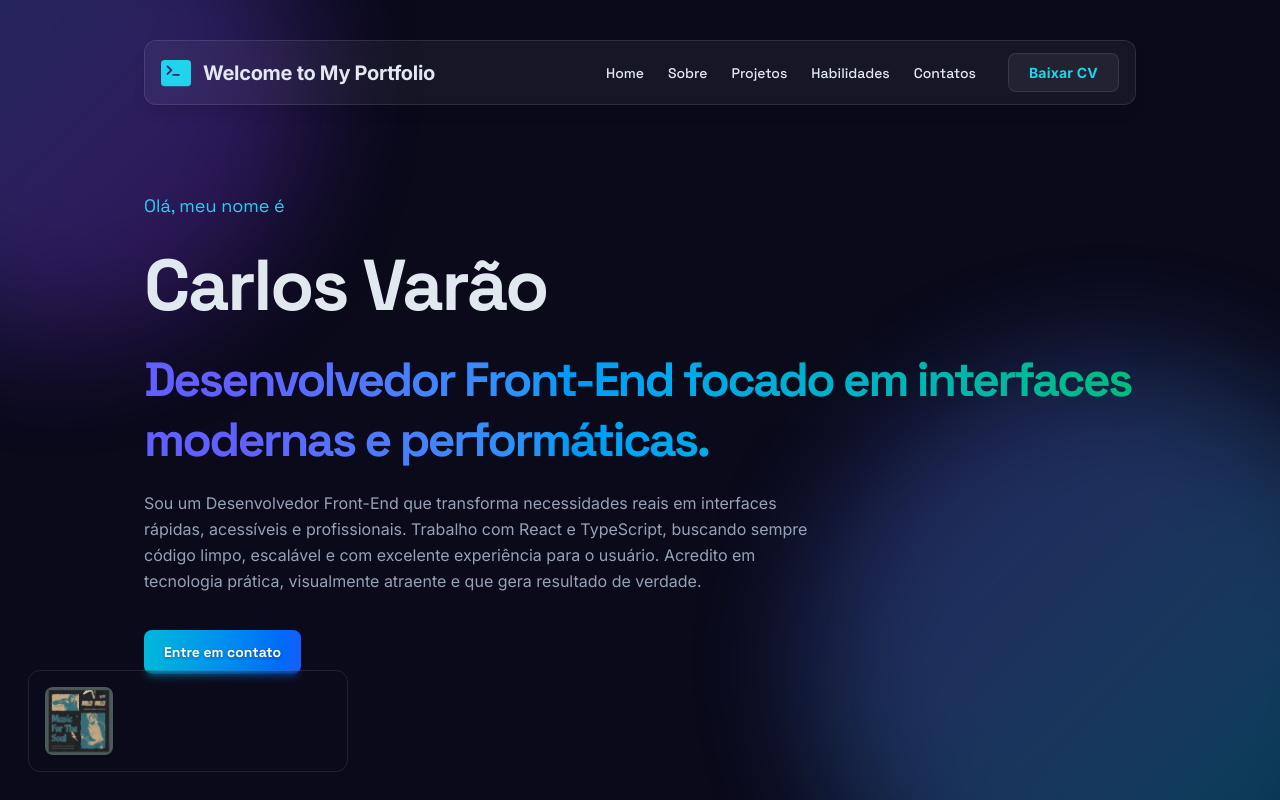
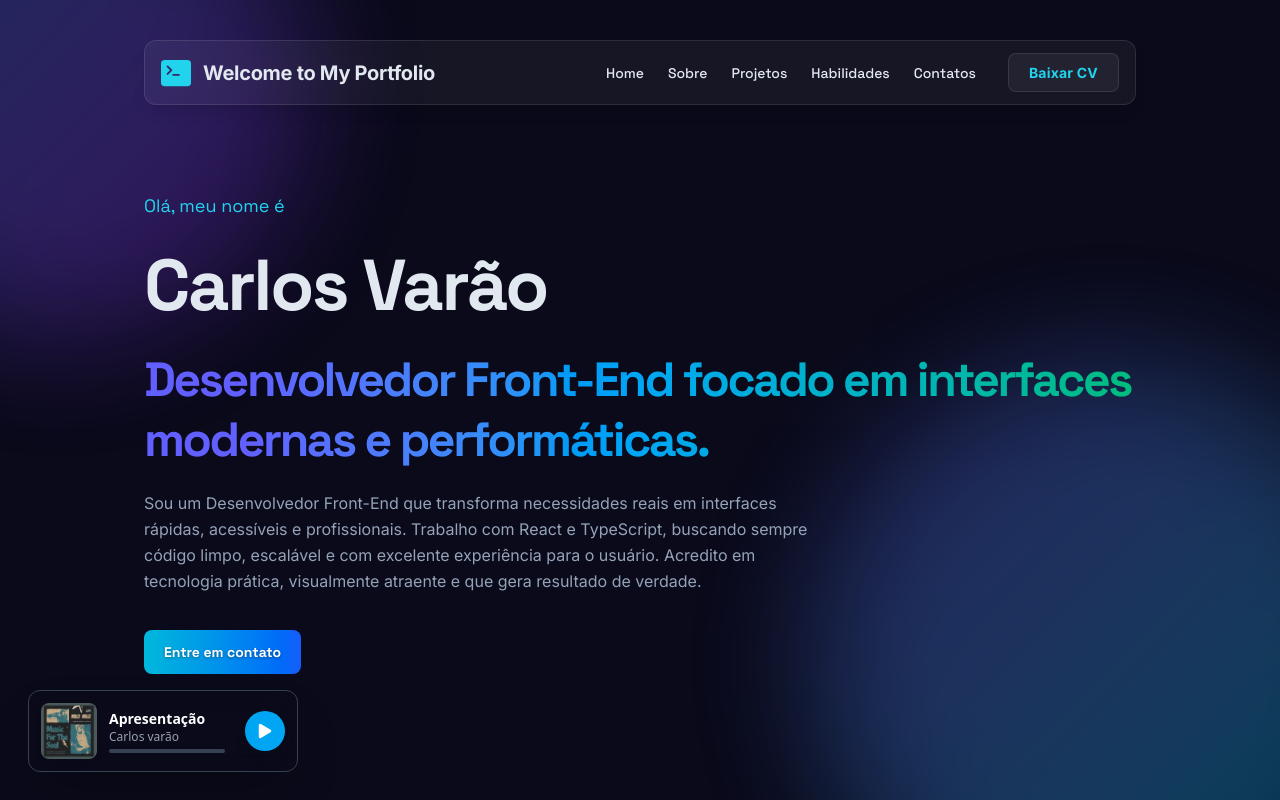
Before and after one commit to CarlosVarao/new_portfolio, a React (Vite) app: page / in a window 1280 px wide. Shown: the top 800 px of the page. Built offline with nearby package versions, Linux system fonts and the light colour scheme.

Commit message:
ajustes no player

```diff
--- a/src/components/MusicPlayer.tsx
+++ b/src/components/MusicPlayer.tsx
@@ -1,13 +1,111 @@
+import { useState, useRef, useCallback, useEffect } from "react";
+import { IoPlay } from "react-icons/io5";
+import { FaPause } from "react-icons/fa";
+
+const MOCK_TRACK = {
+  title: "Apresentação",
+  artist: "Carlos varão",
+  albumArtUrl: "capa_album.jpg",
+  audioUrl: "lofi.mp3",
+};
+
 export default function MusicPlayer() {
+  const [isPlaying, setIsPlaying] = useState(false);
+  const [currentTime, setCurrentTime] = useState(0);
+  const [duration, setDuration] = useState(0);
+  const [currentTrack] = useState(MOCK_TRACK);
+  const [isLooping] = useState(false);
+  const audioRef = useRef<HTMLAudioElement>(null);
+
+  const togglePlayPause = useCallback(() => {
+    if (audioRef.current) {
+      if (isPlaying) {
+        audioRef.current.pause();
+      } else {
+        audioRef.current
+          .play()
+          .catch((error) =>
+            console.error("Erro ao tentar tocar o áudio:", error)
+          );
+      }
+      setIsPlaying(!isPlaying);
+    }
+  }, [isPlaying]);
+
+  const handleTimeUpdate = useCallback(() => {
+    if (audioRef.current) {
+      setCurrentTime(audioRef.current.currentTime);
+    }
+  }, []);
+
+  const handleLoadedMetadata = useCallback(() => {
+    if (audioRef.current) {
+      setDuration(audioRef.current.duration);
+    }
+  }, []);
+
+  const handleTrackEnded = useCallback(() => {
+    setIsPlaying(false);
+  }, []);
+
+  useEffect(() => {
+    if (audioRef.current) {
+      audioRef.current.loop = isLooping;
+    }
+  }, [isLooping]);
+
+  const progressPercent = duration > 0 ? (currentTime / duration) * 100 : 0;
+
   return (
     <>
-      <div className="fixed z-10 indent-0 right-7 bottom-7 md:left-7 md:bottom-7 max-w-xs p-4 border rounded-xl border-[#ffffff1a] backdrop-blur-xs">
-        <img
-          src="capa_album.jpg"
-          alt="imagem_album"
-          className="w-17 h-17 rounded-lg"
-        />
-        {/* <audio src="lofi.mp3" controls></audio> */}
+      <audio
+        ref={audioRef}
+        src={currentTrack.audioUrl}
+        onTimeUpdate={handleTimeUpdate}
+        onLoadedMetadata={handleLoadedMetadata}
+        onEnded={handleTrackEnded}
+        preload="metadata"
+      />
+
+      <div className="fixed z-10 right-3 bottom-8 lg:left-7 lg:bottom-7 max-w-[190px] md:max-w-[270px] p-3 border rounded-xl border-gray-700 backdrop-blur-md shadow-2xl transition-all duration-300">
+        <div className="flex items-center space-x-3">
+          <img
+            src={currentTrack.albumArtUrl}
+            alt="Arte do Álbum"
+            className="hidden md:block w-12 h-12 md:w-14 md:h-14 rounded-lg shadow-md shrink-0"
+            onError={(e) => {
+              const target = e.target as HTMLImageElement;
+              target.onerror = null;
+            }}
+          />
+
+          <div className="flex-1 min-w-0 pr-2">
+            <p className="text-sm font-bold text-white truncate">
+              {currentTrack.title}
+            </p>
+            <p className="text-xs text-gray-400 truncate">
+              {currentTrack.artist}
+            </p>
+
+            <div className="relative w-full h-1 bg-gray-700 rounded-full mt-1">
+              <div
+                className="absolute h-full bg-sky-500 rounded-full transition-all duration-100"
+                style={{ width: `${progressPercent}%` }}
+              ></div>
+            </div>
+          </div>
+
+          <button
+            onClick={togglePlayPause}
+            className="bg-sky-500 hover:bg-sky-600 text-white p-2 rounded-full shadow-lg transition-all duration-300 active:scale-90 w-10 h-10 flex items-center justify-center shrink-0 cursor-pointer"
+          >
+            {isLooping ? (
+              <FaPause size={20} fill="white" />
+            ) : (
+              <IoPlay size={20} fill="white" />
+            )}
+          </button>
+        </div>
       </div>
     </>
   );
```
